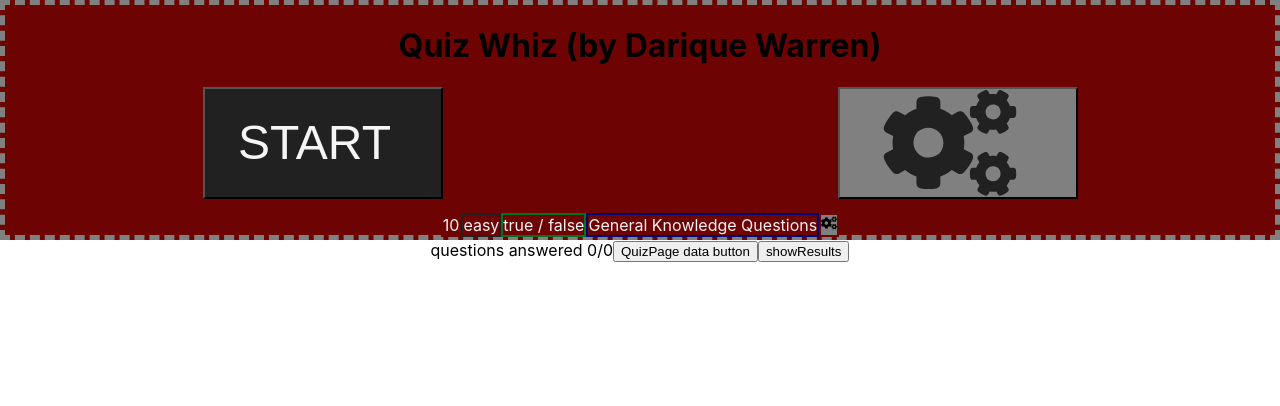
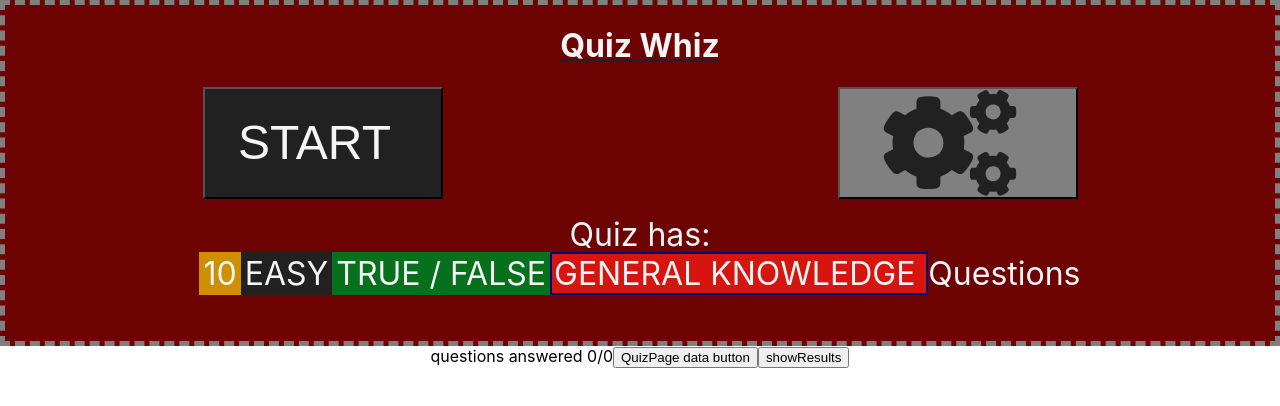
Before and after one commit to dariquewarren/triviaapp, a React (Create React App) app: page / in a window 1280 px wide. Shown: the top 406 px of the page. Built offline with nearby package versions, Linux system fonts and the light colour scheme.

Commit message:
changed title

```diff
--- a/src/Components/MainHeader.js
+++ b/src/Components/MainHeader.js
@@ -56,7 +56,7 @@ console.log('not equal quizDataReference',quizDataReference )
     return (
         <div style={{border:'5px dashed grey', backgroundColor: '#6e0303'}}>
 
-<h1>Quiz Whiz (by Darique Warren)</h1>
+<h1 style={{color: 'whitesmoke', textDecoration: 'underline', textDecorationColor: '#212121'}}>Quiz Whiz</h1>
 
             <header
             style={{display:'flex', flexDirection: 'row'}}
@@ -107,6 +107,12 @@ console.log('not equal quizDataReference',quizDataReference )
 
 
 
+            <div style={{color:'whitesmoke',fontSize: '2rem', width: '80%', paddingTop: '1rem', paddingBottom: '2rem', marginLeft: 'auto', marginRight : 'auto'}}>
+           Quiz has:<br/> <Badge style={{border: '2px solid #cf8f03', backgroundColor: '#cf8f03', color: 'whitesmoke', paddingLeft: '2px', paddingRight: '2px', width: 'auto'}} >{qAmount}</Badge>
+           <Badge style={{border: '2px solid #212121', backgroundColor: '#212121', color: 'whitesmoke', paddingLeft: '2px', paddingRight: '2px', width: 'auto'}} >{qDifficulty.toUpperCase()}</Badge>
+           <Badge style={{border: '2px solid #07701d', backgroundColor: '#07701d', color: 'whitesmoke', paddingLeft: '2px', paddingRight: '2px', width: 'auto'}} >{(qType === 'boolean')? 'TRUE / FALSE': 'MULTIPLE CHOICE' }</Badge>
+           <Badge style={{border: '2px solid #000277', backgroundColor: '#e41811e1', color: 'whitesmoke', paddingLeft: '2px', paddingRight: '2px', width: 'auto'}} >{categoryName.toUpperCase()} </Badge> Questions
+            </div>
 
 
             {
@@ -168,6 +174,10 @@ console.log('not equal quizDataReference',quizDataReference )
            style={(showType)? {backgroundColor: '#07701d', color: 'whitesmoke', width:'40%',height:'2rem', fontSize:'1rem', border:'3px double #212121 ', paddingTop: '2px', paddingBottom:'2px'} : {backgroundColor: '#212121', color: 'whitesmoke', width:'20%', height:'2rem', fontSize: '1rem'}}
 
            >TYPE</button>
+
+
+
+
 
            {
             (showAmount)
@@ -344,36 +354,7 @@ setQDifficulty(e.target.value)
 
 
 
-             <div>
-             <Badge style={{border: '2px solid #6e0303', backgroundColor: '#6e0303', color: 'whitesmoke'}} >{qAmount}</Badge>
-            <Badge style={{border: '2px solid #212121', backgroundColor: '#6e0303', color: 'whitesmoke'}} >{qDifficulty}</Badge>
-            <Badge style={{border: '2px solid #07701d', backgroundColor: '#6e0303', color: 'whitesmoke'}} >{(qType === 'boolean')? 'true / false': 'multiple choice' }</Badge>
-            <Badge style={{border: '2px solid #000277', backgroundColor: '#6e0303', color: 'whitesmoke'}} >{categoryName} Questions</Badge>
-          <Badge
-          style={(showSettings)? {border: '2px solid #6e0303', backgroundColor: '#07701d', color: 'whitesmoke'} : {border: '2px solid #6e0303',backgroundColor:'grey', color: '#000000'} }
-          >
 
-          <FaCogs
-
-            onClick={()=>{
-                console.log('show/hide settings')
-                if(showSettings){
-                    toggleShowDifficulty(false)
-                    toggleShowCategory(false)
-                    toggleShowType(false)
-                    toggleShowAmount(false)
-                    toggleShowSettings(!showSettings)
-
-                } else{
-                    toggleShowSettings(!showSettings)
-
-                }
-            }}
-
-            />
-            </Badge>
-
-             </div>
         </div>
     )
 }
```
